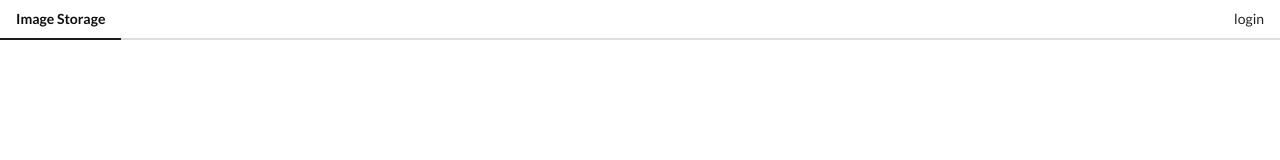
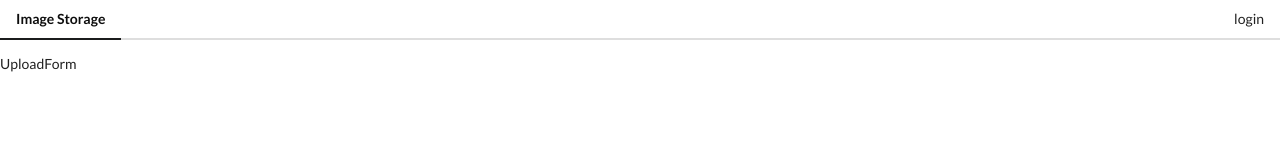
Before and after one commit to Kishore7298/StoreImages, a Vue app: page /upload in a window 1280 px wide. Shown: the top 160 px of the page. Built offline with nearby package versions, Linux system fonts and the light colour scheme.

Commit message:
Wiring up UploadForm and ImageListForm

```diff
--- /dev/null
+++ b/src/components/ImageList.vue
@@ -0,0 +1,10 @@
+<template>
+    <div>
+        ImageList
+    </div>
+</template>
+<script>
+export default {
+    name:'ImageList'
+}
+</script>
--- /dev/null
+++ b/src/components/UploadForm.vue
@@ -0,0 +1,10 @@
+<template>
+    <div>
+        UploadForm
+    </div>
+</template>
+<script>
+export default {
+    name:'UploadForm',
+};
+</script>
--- a/src/main.js
+++ b/src/main.js
@@ -3,12 +3,18 @@ import App from "./App";
 import store from "./store";
 import VueRouter from "vue-router";
 import AuthHandler from "./components/AuthHandler";
+import ImageList from "./components/ImageList";
+import UploadForm from "./components/UploadForm";
 
 Vue.use(VueRouter);
 
-const router = new VueRouter({
+export const router = new VueRouter({
     mode: 'history',
-   routes: [{  path:'/oauth2/callback', component:AuthHandler}],
+   routes: [
+       {  path:'/', component:ImageList},
+       {    path:'/upload', component:UploadForm},
+       {  path:'/oauth2/callback', component:AuthHandler}
+    ],
 })
 
 new Vue({
--- a/src/store/modules/auth.js
+++ b/src/store/modules/auth.js
@@ -1,5 +1,6 @@
 import api from "../../api/imgur";
 import qs from "qs";
+import { router } from "../../main";
 
 const state = {
     Token : window.localStorage.getItem('access_token')
@@ -12,7 +13,8 @@ const actions = {
     finalizeLogin : ({commit},hash)=>{
         const query = qs.parse(hash.replace('#',''));
         commit('setToken', query.access_token);
-        window.localStorage.setItem('access_token',query.access_token)
+        window.localStorage.setItem('access_token',query.access_token);
+        router.push('/');
     },
     logout: ({ commit }) => {
         commit('setToken',null);
```
